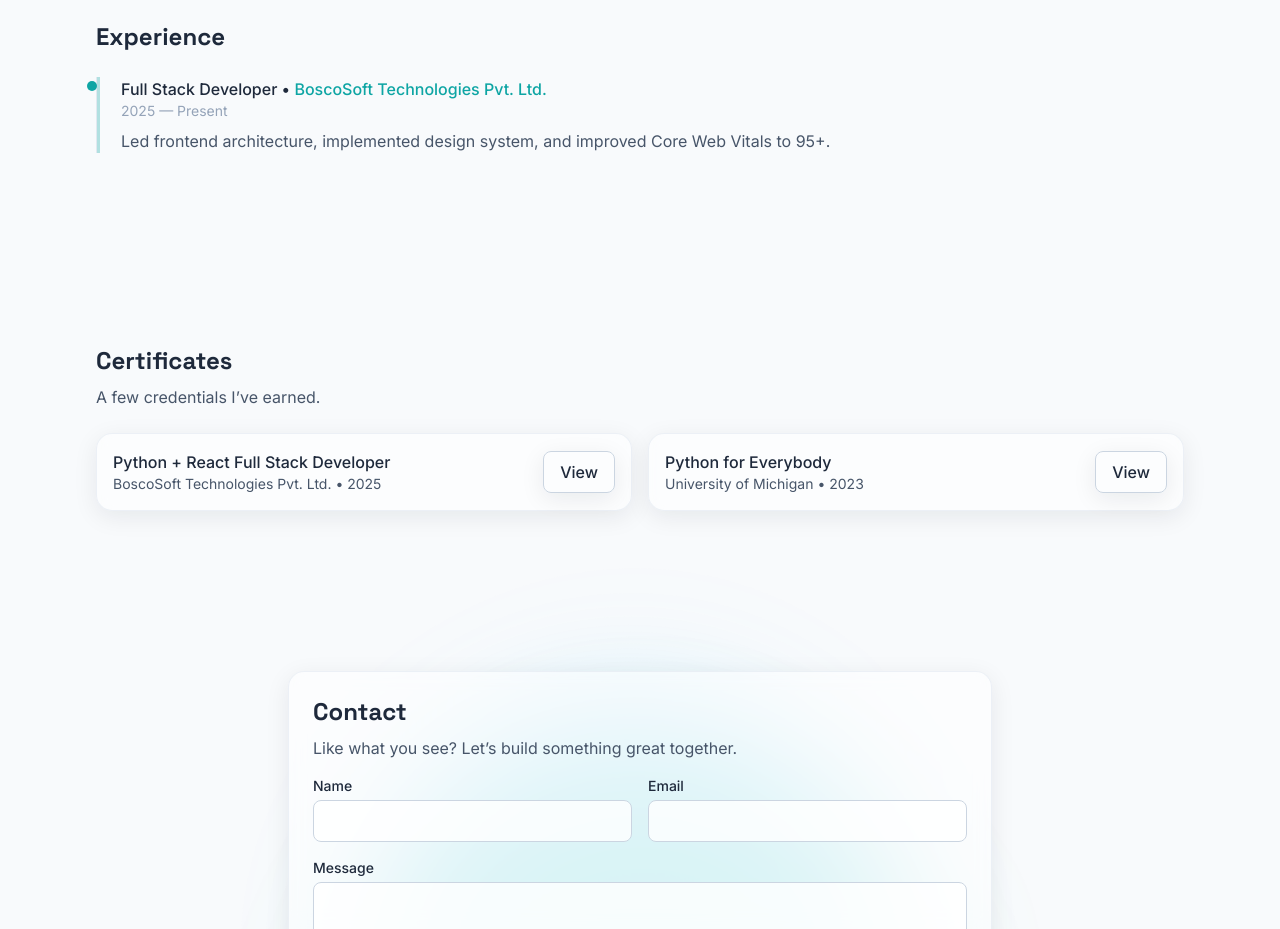
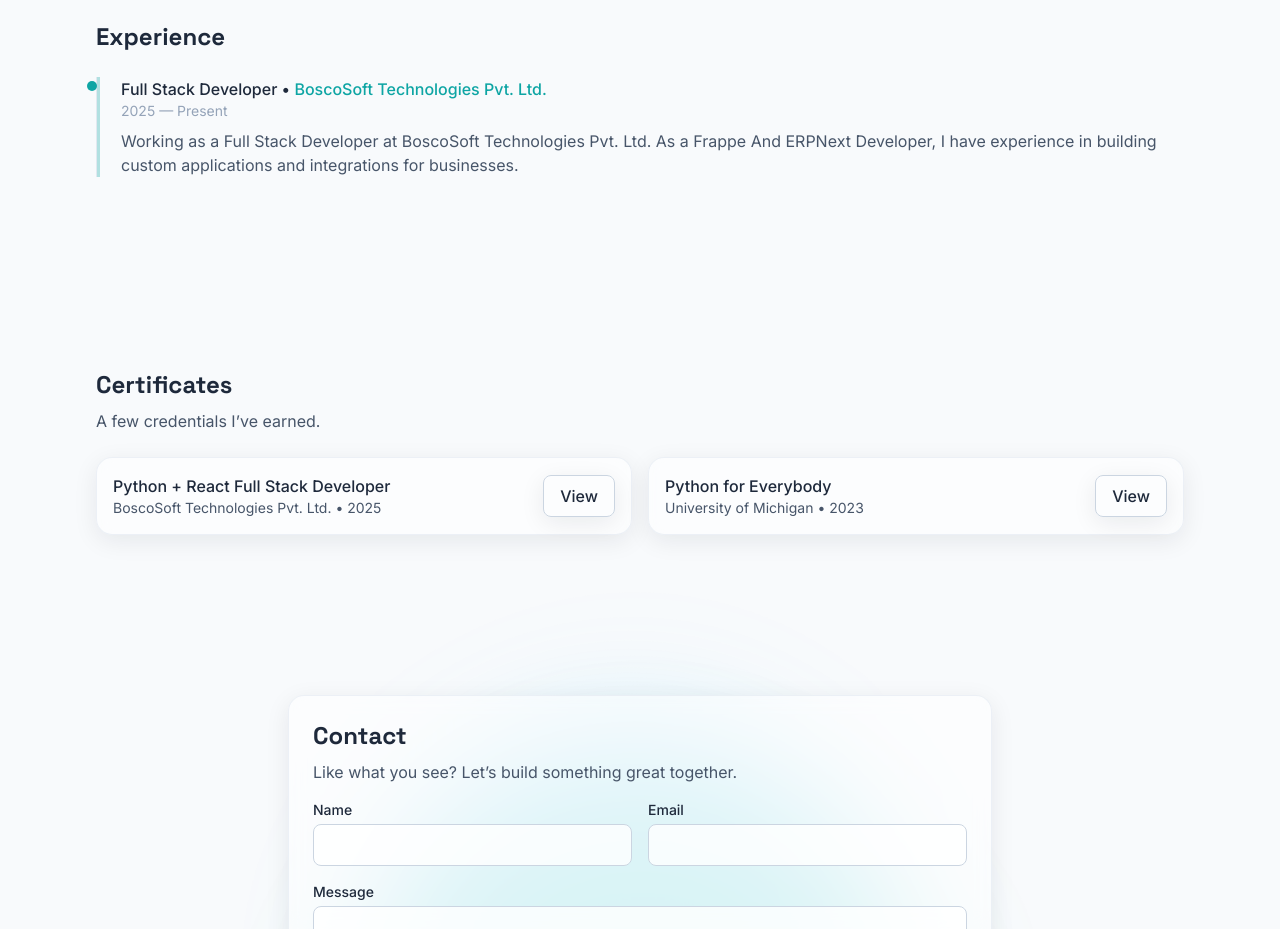
Before and after one commit to Edwinstephano/EdwinStephano-Portfolio, a React (Vite) app: page / in a window 1280 px wide. Shown: the part 2520-3449 px from the top of the page. Built offline with nearby package versions, Linux system fonts and the light colour scheme.

Commit message:
content: Update experience details for BoscoSoft position

```diff
--- a/src/data/experience.js
+++ b/src/data/experience.js
@@ -4,7 +4,7 @@ const experience = [
     role: 'Full Stack Developer',
     period: '2025 — Present',
     summary:
-      'Led frontend architecture, implemented design system, and improved Core Web Vitals to 95+.'
+      'Working as a Full Stack Developer at BoscoSoft Technologies Pvt. Ltd. As a Frappe And ERPNext Developer, I have experience in building custom applications and integrations for businesses. '
   },
 
 ]
```
